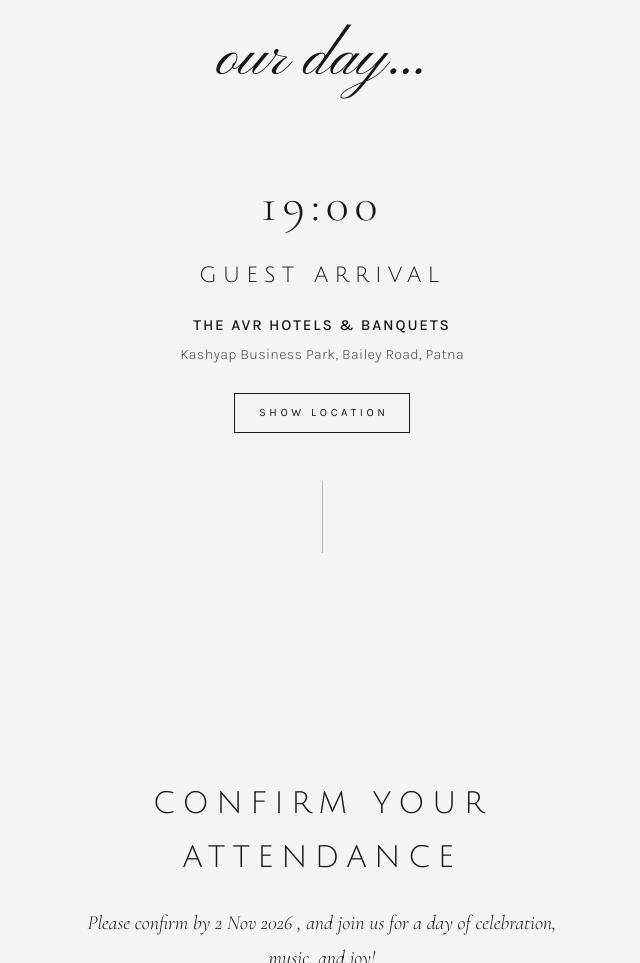
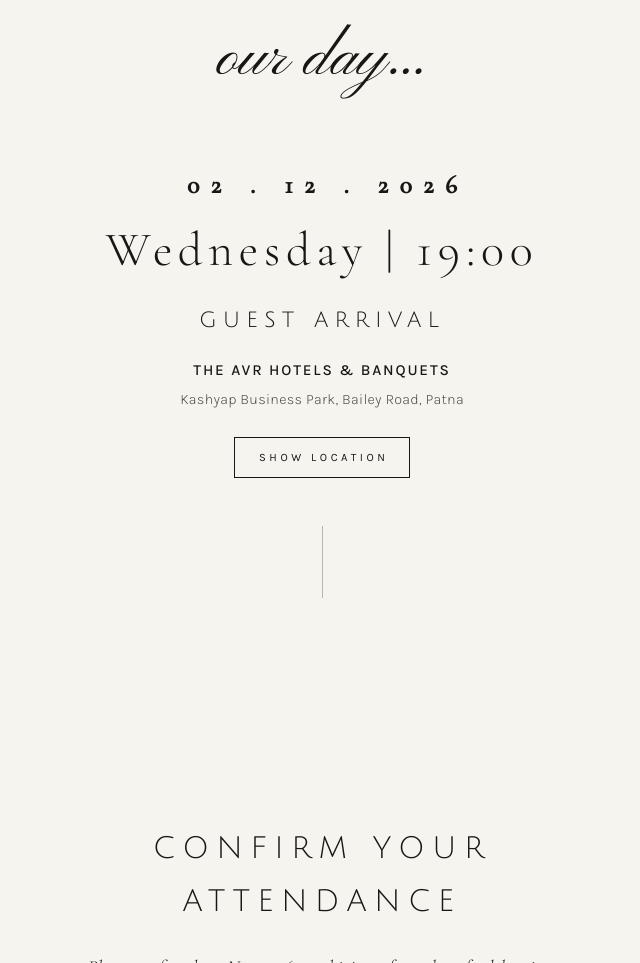
Before and after one commit to infodexx/itiwedsrajat, a plain HTML site: page index.html in a window 1280 px wide. Shown: the part 1924-2887 px from the top of the page, without its empty margins (318-958 px from the left). Drawn offline with nearby package versions, Linux system fonts and the light colour scheme.

Commit message:
Update index.html

```diff
--- a/index.html
+++ b/index.html
@@ -82,7 +82,8 @@
            https://www.google.com/maps/search/?api=1&query=VENUE+NAME+CITY -->
 
       <article class="event reveal">
-        <p class="event-time">19:00</p>
+              <p class="hero-date">02 . 12 . 2026</p>
+        <p class="event-time">Wednesday | 19:00</p>
         <h3 class="event-name">Guest Arrival</h3>
         <p class="event-venue">The AVR Hotels & Banquets</p>
         <p class="event-address">Kashyap Business Park, Bailey Road, Patna</p>
```
